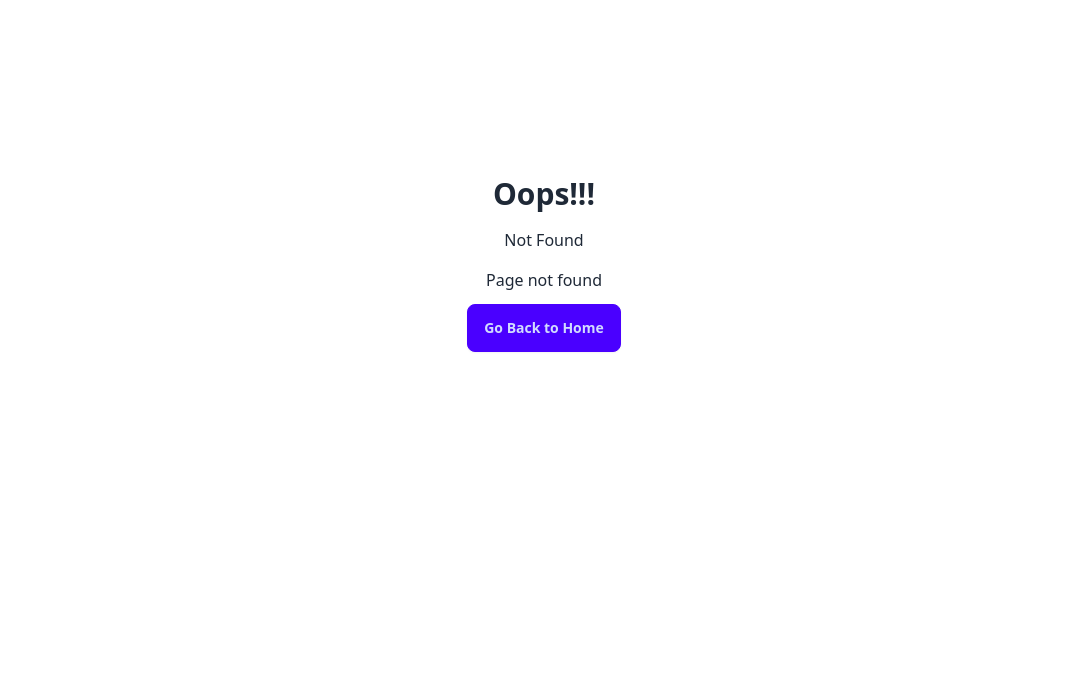
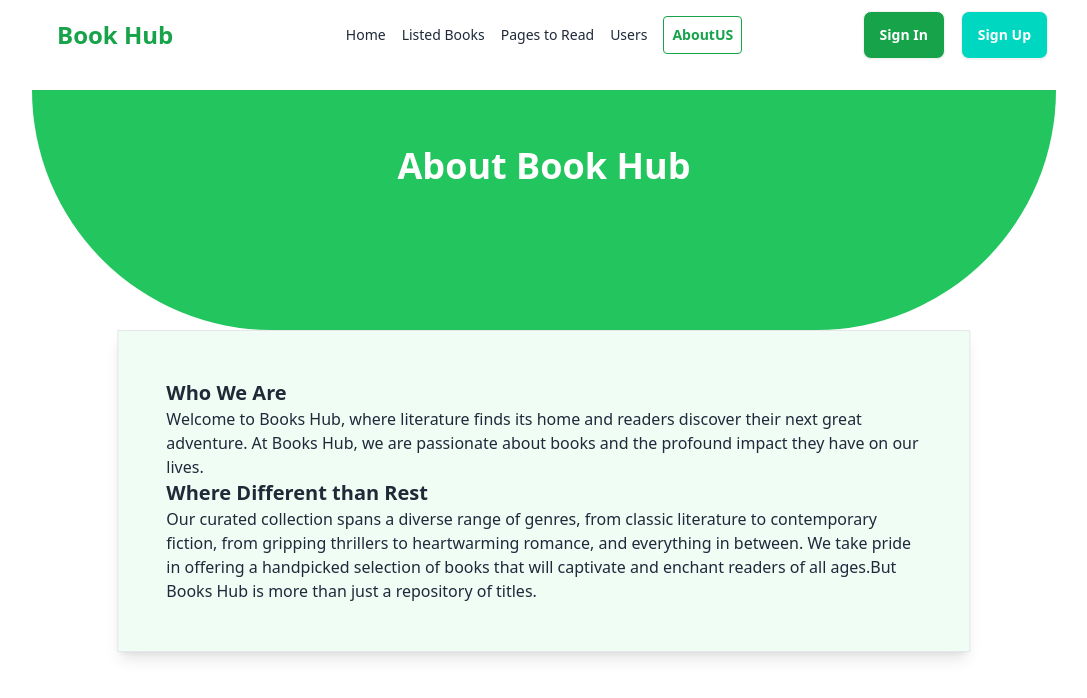
Before and after one commit to SamiulHasan-dev/book-review-system, a React (Vite) app: page /aboutUs in a window 1280 px wide. Before the commit this address had no page. Shown: the top 698 px of the page, without its empty margins (96-1183 px from the left). Built offline with nearby package versions, Linux system fonts and the light colour scheme.

Commit message:
about us

```diff
--- a/src/components/AboutUs/AboutUS.jsx
+++ b/src/components/AboutUs/AboutUS.jsx
@@ -1,9 +1,18 @@
-
-
 const AboutUS = () => {
     return (
-        <div>
+        <div className="mt-5">
+            <div className="relative mx-auto">
+                <h1 className="bg-green-500 text-4xl font-extrabold h-[30vh] pt-14 text-white rounded-b-full text-center">About Book Hub</h1>
+            </div>
 
+            <div className="lg:w-2/3 absolute top-[calc(50% + 14rem)] lg:top-auto lg:left-1/2 lg:transform lg:-translate-x-1/2 bg-green-50 shadow-lg">
+                <div className="p-12 border">
+                    <h2 className="text-xl font-bold">Who We Are</h2>
+                    <p className="text-base text-slate-800">Welcome to Books Hub, where literature finds its home and readers discover their next great adventure. At Books Hub, we are passionate about books and the profound impact they have on our lives.</p>
+                    <h4 className="text-xl font-bold">Where Different than Rest</h4>
+                    <p className="text-base text-slate-800">Our curated collection spans a diverse range of genres, from classic literature to contemporary fiction, from gripping thrillers to heartwarming romance, and everything in between. We take pride in offering a handpicked selection of books that will captivate and enchant readers of all ages.But Books Hub is more than just a repository of titles.</p>
+                </div>
+            </div>
         </div>
     );
 };
--- a/src/components/Banner/Banner.jsx
+++ b/src/components/Banner/Banner.jsx
@@ -4,7 +4,7 @@ import { Link } from "react-router-dom";
 const Banner = () => {
     return (
         <div>
-            <div className="hero bg-base-300 rounded-md my-10">
+            <div className="hero bg-base-300 rounded-md mt-5 mb-10">
                 <div className="hero-content flex-col lg:flex-row-reverse">
                     <img src="https://i.ibb.co/k4Q7HHM/pngwing-1-removebg-preview.png" className="max-w-sm rounded-lg shadow-2xl" />
                     <div>
--- a/src/components/Header/Header.jsx
+++ b/src/components/Header/Header.jsx
@@ -4,10 +4,11 @@ import { NavLink } from "react-router-dom";
 const Header = () => {
 
     const links = <>
-        <NavLink to="/" className={({ isActive }) => isActive ? 'text-green-600 border-green-600 font-bold border p-2 rounded' : 'font-blod'}>Home</NavLink>
-        <NavLink to="/list" className={({ isActive }) => isActive ? 'text-green-600 border-green-600 font-bold border p-2 rounded' : 'font-blod'}>Listed Books</NavLink>
-        <NavLink to="/read" className={({ isActive }) => isActive ? 'text-green-600 border-green-600 font-bold border p-2 rounded' : 'font-blod'}>Pages to Read</NavLink>
-        <NavLink to="/users" className={({ isActive }) => isActive ? 'text-green-600 border-green-600 font-bold border p-2 rounded' : 'font-blod'}>Users</NavLink>
+        <NavLink to="/" className={({ isActive }) => isActive ? 'text-green-600 border-green-600 font-bold border p-2 rounded' : 'font-medium'}>Home</NavLink>
+        <NavLink to="/list" className={({ isActive }) => isActive ? 'text-green-600 border-green-600 font-bold border p-2 rounded' : 'font-medium'}>Listed Books</NavLink>
+        <NavLink to="/read" className={({ isActive }) => isActive ? 'text-green-600 border-green-600 font-bold border p-2 rounded' : 'font-medium'}>Pages to Read</NavLink>
+        <NavLink to="/users" className={({ isActive }) => isActive ? 'text-green-600 border-green-600 font-bold border p-2 rounded' : 'font-medium'}>Users</NavLink>
+        <NavLink to="/aboutUs" className={({ isActive }) => isActive ? 'text-green-600 border-green-600 font-bold border p-2 rounded' : 'font-medium'}>AboutUS</NavLink>
     </>
 
     return (
--- a/src/components/ReadAllBook/ReadAllBook.jsx
+++ b/src/components/ReadAllBook/ReadAllBook.jsx
@@ -10,23 +10,23 @@ const ReadAllBook = ({book}) => {
     return (
         <div>
             <div>
-            <div className="flex items-center gap-3 my-4">
+            <div className="flex flex-col md:flex-row  items-center gap-3 my-4">
                 <img className="h-[170px] w-[170px] p-5 bg-slate-100 rounded-lg" src={image} alt="" />
                 <div className="space-y-1">
                     <h2 className="text-2xl font-bold">{bookName}</h2>
                     <h3 className="text-base font-semibold">By: {author}</h3>
-                    <div className="flex items-center gap-5 ">
+                    <div className="flex items-center gap-5 flex-col md:flex-row">
                         <p className="font-bold text-base">Tags:</p>
                         <p className="text-green-700 bg-green-50 font-semibold px-2 py-1 rounded-xl">{tags[0]}</p>
                         <p className="text-green-700 bg-green-50 font-semibold px-2 py-1 rounded-xl">{tags[1]}</p>
                         <p className="flex px-2 py-1 gap-2 items-center bg-green-50 rounded-xl "><CiLocationOn /> Year Of Publishing: {yearOfPublishing}</p>
                     </div>
-                    <div className="flex gap-3">
+                    <div className="flex  gap-3">
                         <p className="flex gap-2 items-center"><FaUserGroup />Publisher: {publisher}</p>
                         <p className="flex gap-2 items-center"><RiPagesLine />Page: {totalPages}</p>
                     </div>
                     <hr />
-                    <div className="flex items-center gap-5">
+                    <div className="flex items-center gap-5 flex-col md:flex-row">
                         <p className="text-sky-800 bg-sky-100 font-semibold  rounded-xl text-base px-4 py-1">Category: {category}</p>
                         <p className="text-orange-800 bg-orange-100 font-semibold  rounded-xl text-base px-4 py-1">Rating: {rating}</p>
                         <Link to={`/book/${bookId}`}><button className="btn bg-green-500 text-white">View Details</button></Link>
--- a/src/components/WishAllBook/WishAllBook.jsx
+++ b/src/components/WishAllBook/WishAllBook.jsx
@@ -9,10 +9,10 @@ const WishAllBook = ({book}) => {
     return (
         <div>
             <div>
-            <div className="flex items-center gap-3 my-4">
+            <div className="flex items-center gap-3 my-4 flex-col md:flex-row">
                 <img className="h-[150px] w-[150px] p-5 bg-slate-100 rounded-lg" src={image} alt="" />
                 <div className="space-y-1">
-                    <h2 className="text-2xl font-bold ">{bookName}</h2>
+                    <h2 className="text-2xl font-bold">{bookName}</h2>
                     <h3 className="text-base font-semibold">By: {author}</h3>
                     <div className="flex items-center gap-5">
                         <p className="font-bold">Tags:</p>
@@ -20,12 +20,12 @@ const WishAllBook = ({book}) => {
                         <p className="text-green-700 px-2 py-1 bg-green-50 font-semibold p-1 rounded-xl">{tags[1]}</p>
                         <p className="flex gap-2 items-center bg-green-50 rounded-xl px-4 py-1"><CiLocationOn /> Year Of Publishing: {yearOfPublishing}</p>
                     </div>
-                    <div className="flex gap-3">
+                    <div className="flex gap-3 flex-col md:flex-row">
                         <p className="flex gap-2 items-center"><FaUserGroup />Publisher: {publisher}</p>
                         <p className="flex gap-2 items-center"><RiPagesLine />Page: {totalPages}</p>
                     </div>
                     <hr />
-                    <div className="flex items-center gap-5">
+                    <div className="flex items-center gap-5 flex-col md:flex-row">
                         <p className="text-sky-800 bg-sky-100 font-semibold px-4 py-1 rounded-xl">Category: {category}</p>
                         <p className="text-orange-800 bg-orange-100 font-semibold rounded-xl px-4 py-1">Rating: {rating}</p>
                         <Link to={`/book/${bookId}`}><button className="btn bg-green-500 text-white">View Details</button></Link>
--- a/src/main.jsx
+++ b/src/main.jsx
@@ -15,6 +15,7 @@ import BookDetails from './components/BookDetails/BookDetails.jsx';
 import ReadAllBooks from './components/ReadAllBooks/ReadAllBooks.jsx';
 import WishAllBooks from './components/WishAllBooks/WishAllBooks.jsx';
 import OurUsers from './components/OurUsers/OurUsers.jsx';
+import AboutUS from './components/AboutUs/AboutUS.jsx';
 
 
 
@@ -58,6 +59,10 @@ const router = createBrowserRouter([
       {
         path: '/users',
         element: <OurUsers></OurUsers>,
+      },
+      {
+        path: '/aboutUs',
+        element: <AboutUS></AboutUS>
       }
     ]
   },
```
